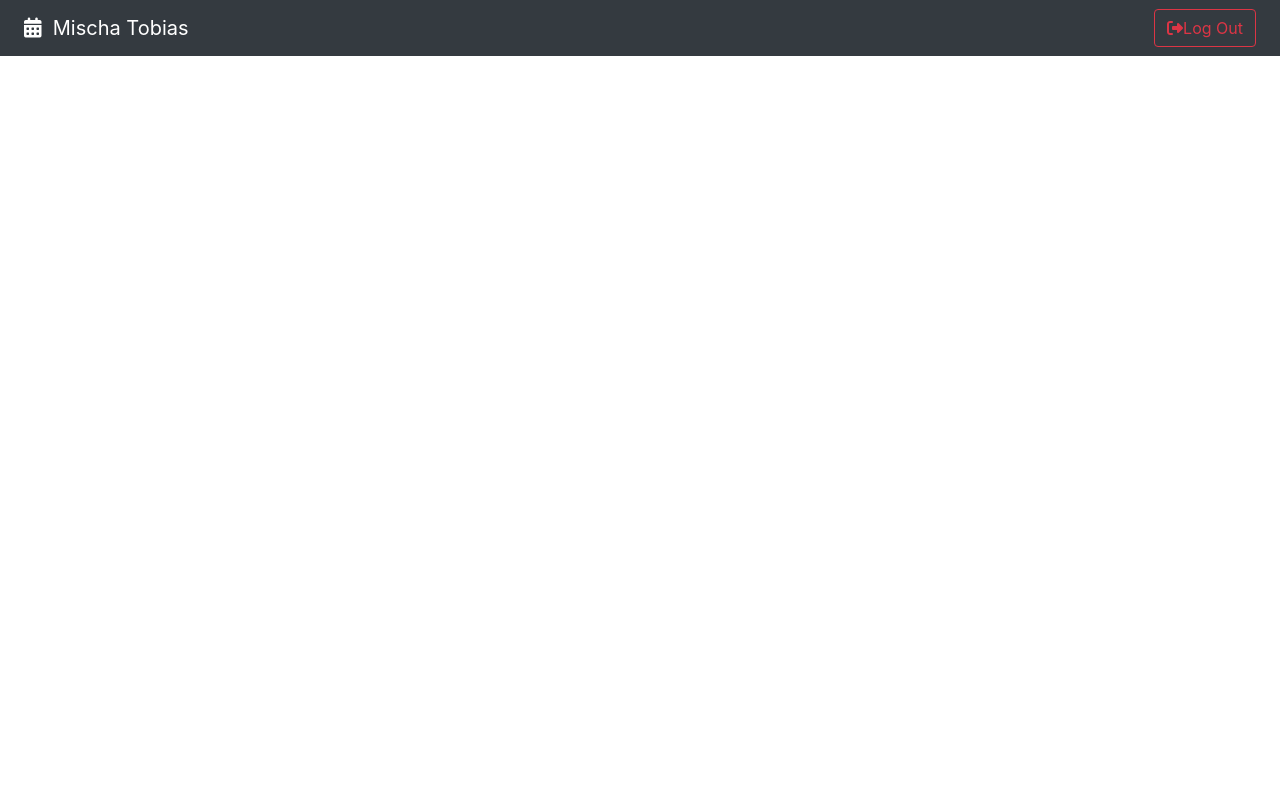
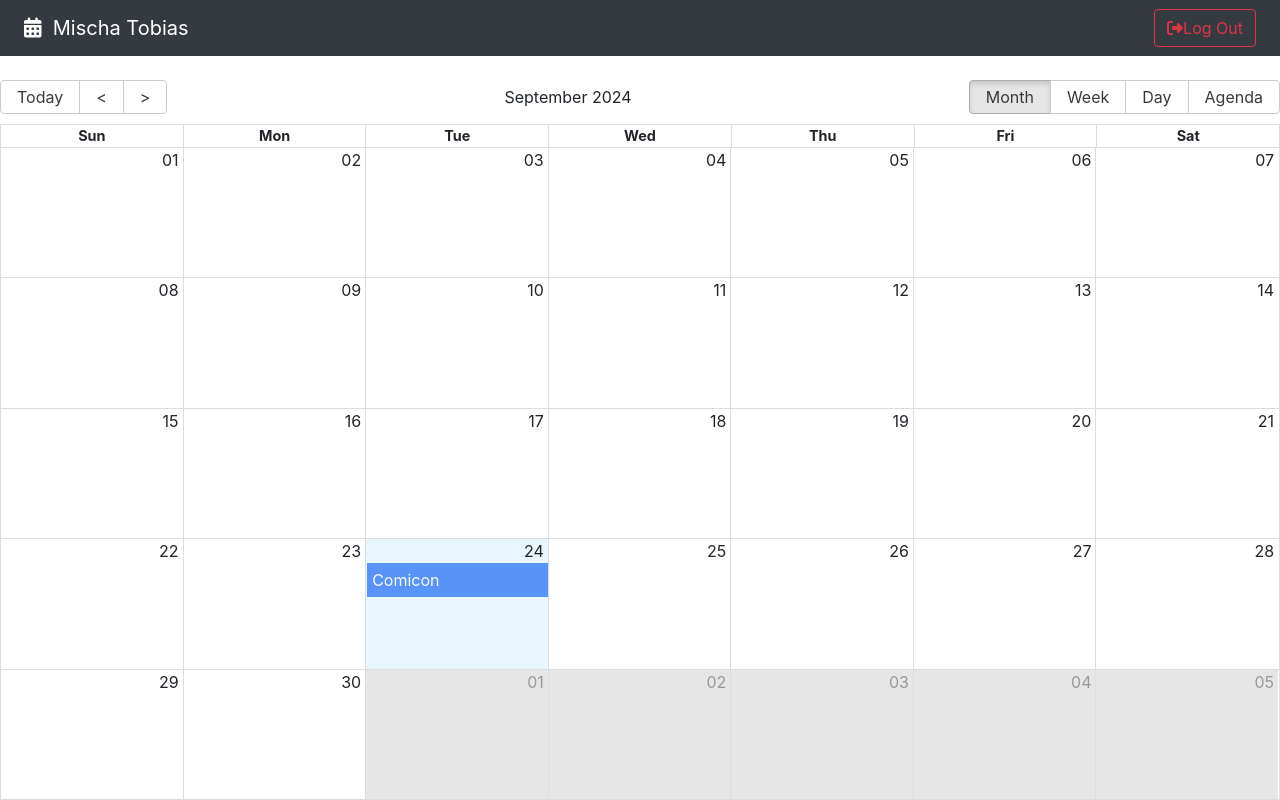
Before and after one commit to MischaTobias/react-calendar, a React (Vite) app: page /auth in a window 1280 px wide. Built offline with nearby package versions, Linux system fonts and the light colour scheme.

Commit message:
start calendar mockup

```diff
--- a/package.json
+++ b/package.json
@@ -10,7 +10,9 @@
     "preview": "vite preview"
   },
   "dependencies": {
+    "date-fns": "^4.1.0",
     "react": "^18.3.1",
+    "react-big-calendar": "^1.14.1",
     "react-dom": "^18.3.1",
     "react-router-dom": "^6.26.2"
   },
--- a/src/calendar/pages/CalendarPage.jsx
+++ b/src/calendar/pages/CalendarPage.jsx
@@ -1,9 +1,55 @@
+import { Calendar } from "react-big-calendar";
+import "react-big-calendar/lib/css/react-big-calendar.css";
+
 import { NavBar } from "../";
+import { addHours } from "date-fns";
+
+import { getMessagesEN, localizer } from "../../helpers";
+
+export const events = [
+  {
+    id: 1,
+    title: "Comicon",
+    notes: "Wear your favorite suit!",
+    start: new Date(),
+    end: addHours(new Date(), 2),
+    bgColor: "#007bff",
+    user: {
+      _id: 1,
+      name: "Mischa Tobias",
+    },
+  },
+];
 
 export const CalendarPage = () => {
+  const eventStyleGetter = (event, start, end, isSelected) => {
+    console.log({ event, start, end, isSelected });
+
+    const style = {
+      backgroundColor: "#347CF7",
+      borderRadius: "0px",
+      opacity: 0.8,
+      color: "white",
+      padding: 5,
+    };
+
+    return {
+      style,
+    };
+  };
+
   return (
     <>
       <NavBar />
+      <Calendar
+        localizer={localizer}
+        events={events}
+        startAccessor="start"
+        endAccessor="end"
+        style={{ height: "calc(100vh - 80px)" }}
+        messages={getMessagesEN()}
+        eventPropGetter={eventStyleGetter}
+      />
     </>
   );
 };
--- /dev/null
+++ b/src/helpers/calendarLocalizer.js
@@ -0,0 +1,15 @@
+import { dateFnsLocalizer } from "react-big-calendar";
+import { format, parse, startOfWeek, getDay } from "date-fns";
+import esEs from "date-fns/locale/es";
+
+const locales = {
+  es: esEs,
+};
+
+export const localizer = dateFnsLocalizer({
+  format,
+  parse,
+  startOfWeek,
+  getDay,
+  locales,
+});
--- /dev/null
+++ b/src/helpers/getMessages.js
@@ -0,0 +1,24 @@
+export const getMessagesES = () => {
+  return {
+    allDay: "Todo el día",
+    previous: "<",
+    next: ">",
+    today: "Hoy",
+    month: "Mes",
+    week: "Semana",
+    day: "Día",
+    agenda: "Agenda",
+    date: "Fecha",
+    time: "Hora",
+    event: "Evento",
+    noEventsInRange: "No hay eventos en este rango",
+    showMore: (total) => `+ Ver más (${total})`,
+  };
+};
+
+export const getMessagesEN = () => {
+  return {
+    previous: "<",
+    next: ">",
+  };
+};
--- /dev/null
+++ b/src/helpers/index.js
@@ -0,0 +1,2 @@
+export * from "./calendarLocalizer";
+export * from "./getMessages";
```
Also changed, not shown: 1 other file (tests, documents, lock files or other folders).
